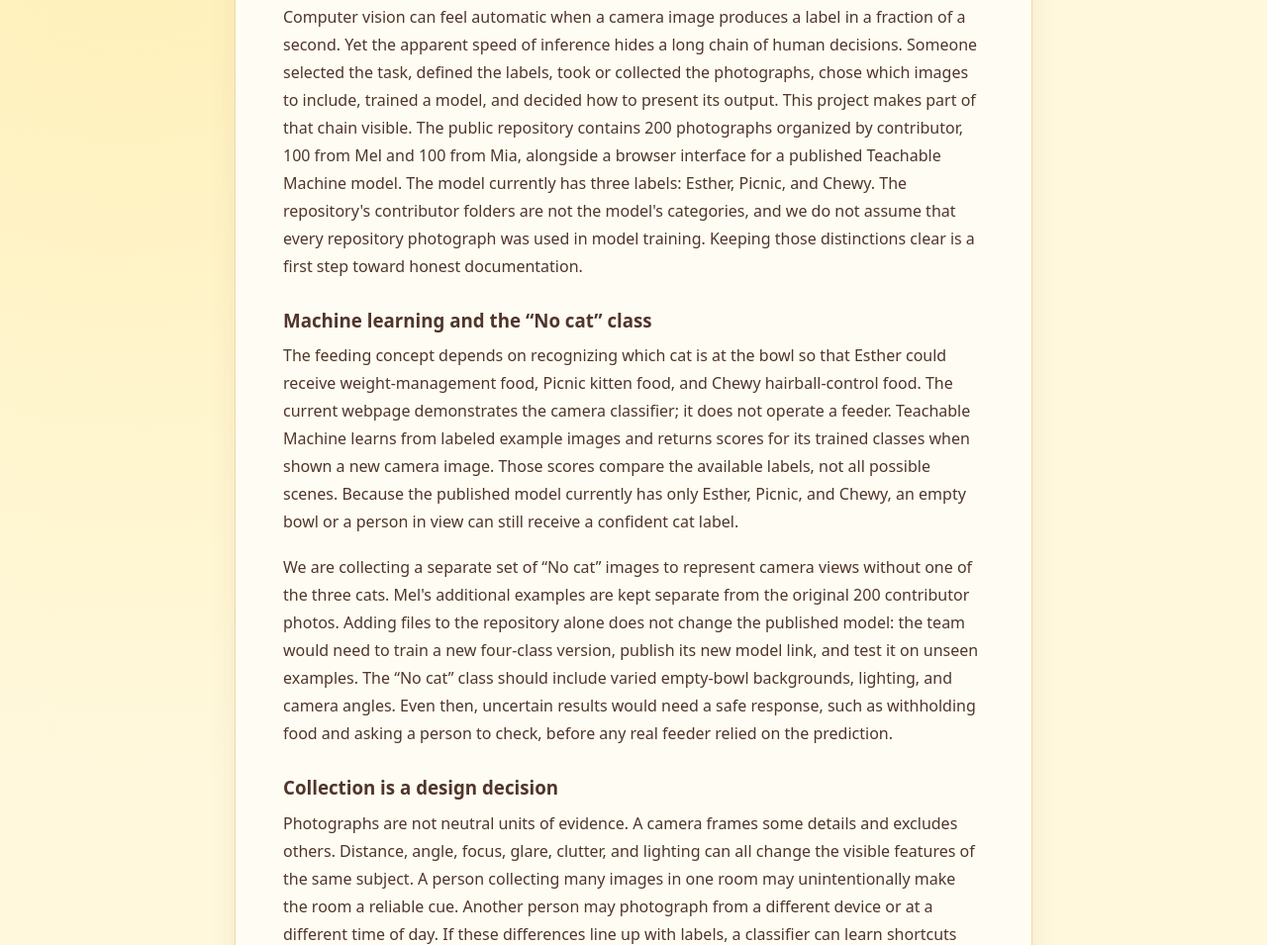
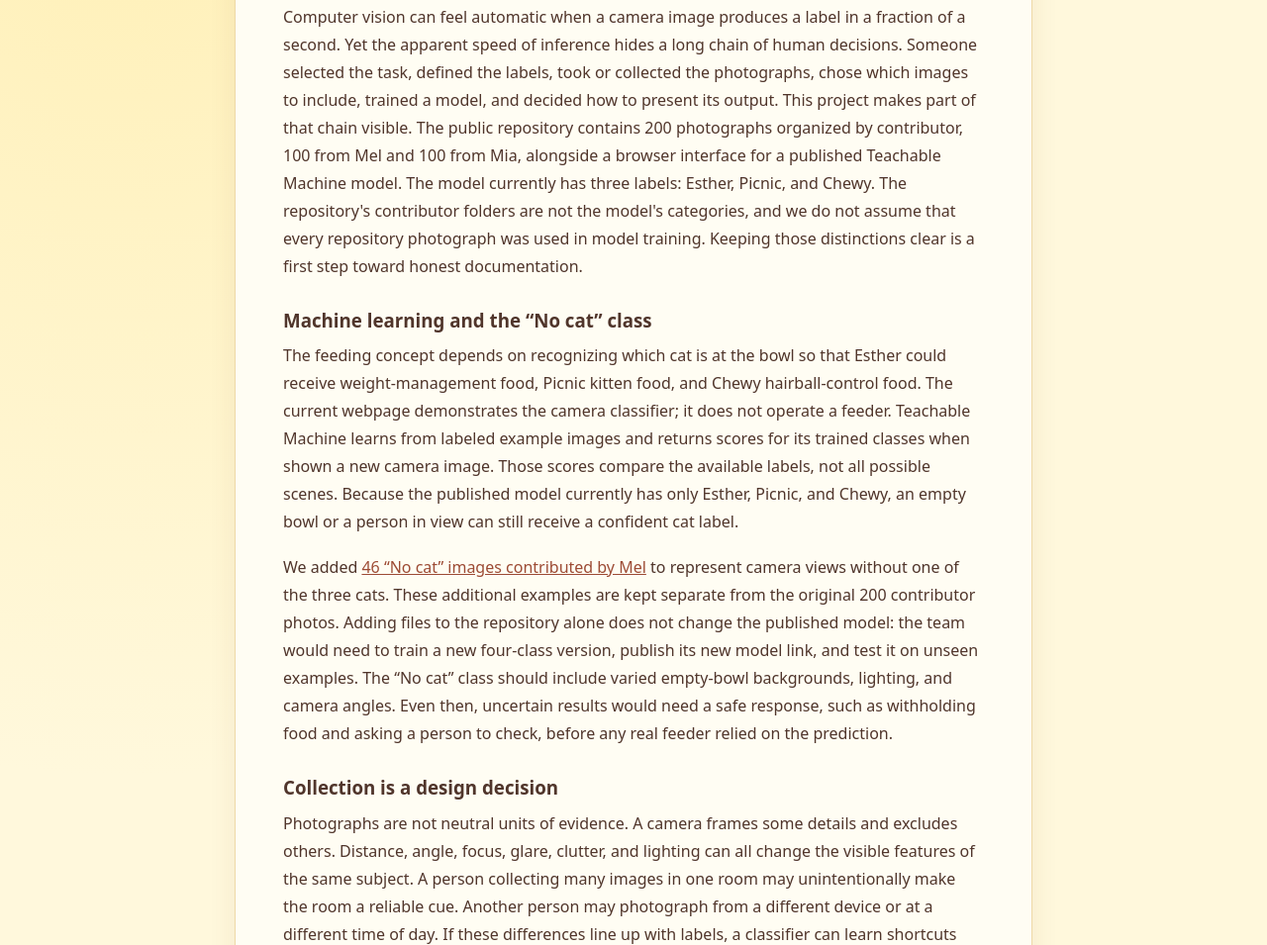
Before and after one commit to Mel000618/mel-LIS500-ML, a plain HTML site: page statement.html in a window 1280 px wide. Shown: the part 308-1263 px from the top of the page at 99% size. Drawn offline with Linux system fonts and the light colour scheme.

Commit message:
Document 46 Mel no-cat photos in statement

```diff
--- a/statement.html
+++ b/statement.html
@@ -22,7 +22,7 @@
     <p>Computer vision can feel automatic when a camera image produces a label in a fraction of a second. Yet the apparent speed of inference hides a long chain of human decisions. Someone selected the task, defined the labels, took or collected the photographs, chose which images to include, trained a model, and decided how to present its output. This project makes part of that chain visible. The public repository contains 200 photographs organized by contributor, 100 from Mel and 100 from Mia, alongside a browser interface for a published Teachable Machine model. The model currently has three labels: Esther, Picnic, and Chewy. The repository's contributor folders are not the model's categories, and we do not assume that every repository photograph was used in model training. Keeping those distinctions clear is a first step toward honest documentation.</p>
     <h3>Machine learning and the “No cat” class</h3>
     <p>The feeding concept depends on recognizing which cat is at the bowl so that Esther could receive weight-management food, Picnic kitten food, and Chewy hairball-control food. The current webpage demonstrates the camera classifier; it does not operate a feeder. Teachable Machine learns from labeled example images and returns scores for its trained classes when shown a new camera image. Those scores compare the available labels, not all possible scenes. Because the published model currently has only Esther, Picnic, and Chewy, an empty bowl or a person in view can still receive a confident cat label.</p>
-    <p>We are collecting a separate set of “No cat” images to represent camera views without one of the three cats. Mel's additional examples are kept separate from the original 200 contributor photos. Adding files to the repository alone does not change the published model: the team would need to train a new four-class version, publish its new model link, and test it on unseen examples. The “No cat” class should include varied empty-bowl backgrounds, lighting, and camera angles. Even then, uncertain results would need a safe response, such as withholding food and asking a person to check, before any real feeder relied on the prediction.</p>
+    <p>We added <a href="https://github.com/Mel000618/mel-LIS500-ML/tree/main/dataset/no-cat/Mel">46 “No cat” images contributed by Mel</a> to represent camera views without one of the three cats. These additional examples are kept separate from the original 200 contributor photos. Adding files to the repository alone does not change the published model: the team would need to train a new four-class version, publish its new model link, and test it on unseen examples. The “No cat” class should include varied empty-bowl backgrounds, lighting, and camera angles. Even then, uncertain results would need a safe response, such as withholding food and asking a person to check, before any real feeder relied on the prediction.</p>
     <h3>Collection is a design decision</h3>
     <p>Photographs are not neutral units of evidence. A camera frames some details and excludes others. Distance, angle, focus, glare, clutter, and lighting can all change the visible features of the same subject. A person collecting many images in one room may unintentionally make the room a reliable cue. Another person may photograph from a different device or at a different time of day. If these differences line up with labels, a classifier can learn shortcuts that work on familiar images and fail elsewhere. A small dataset can be especially vulnerable because each repeated background or perspective occupies a large share of the evidence available during training.</p>
     <p>For this repository, the confirmed collection facts are limited but useful: there are 100 files under each contributor's name, the 200 source files are distinct at the byte level, and they were converted into JPEG copies for upload. Exact file uniqueness does not prove visual diversity. Several photographs could show nearly the same subject from nearly the same angle. Nor does a count of 100 guarantee consistent quality or balanced coverage of conditions. A stronger collection record would describe when and how images were taken, how many unique scenes they represent, what was excluded, and whether any images contain people or identifying information. That documentation would let later readers judge the dataset's limits rather than treating the count alone as proof of rigor.</p>
```
